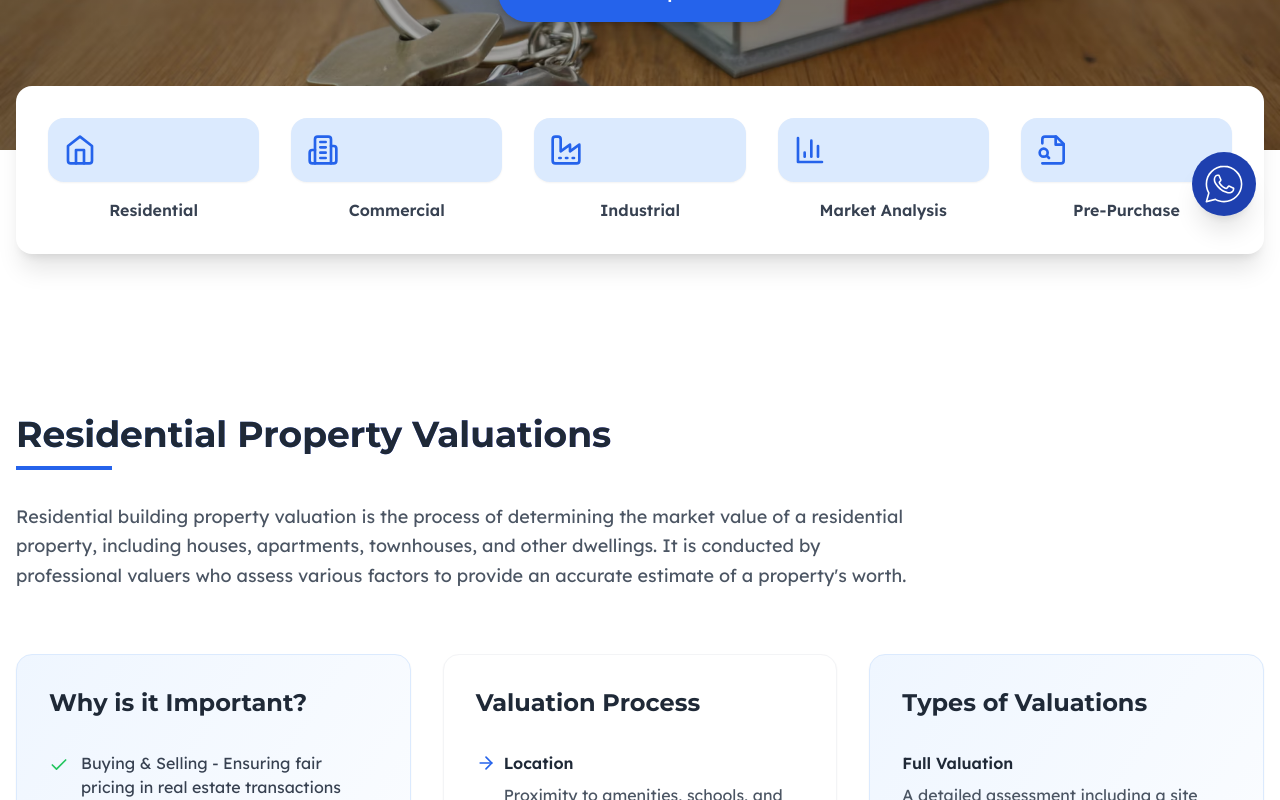
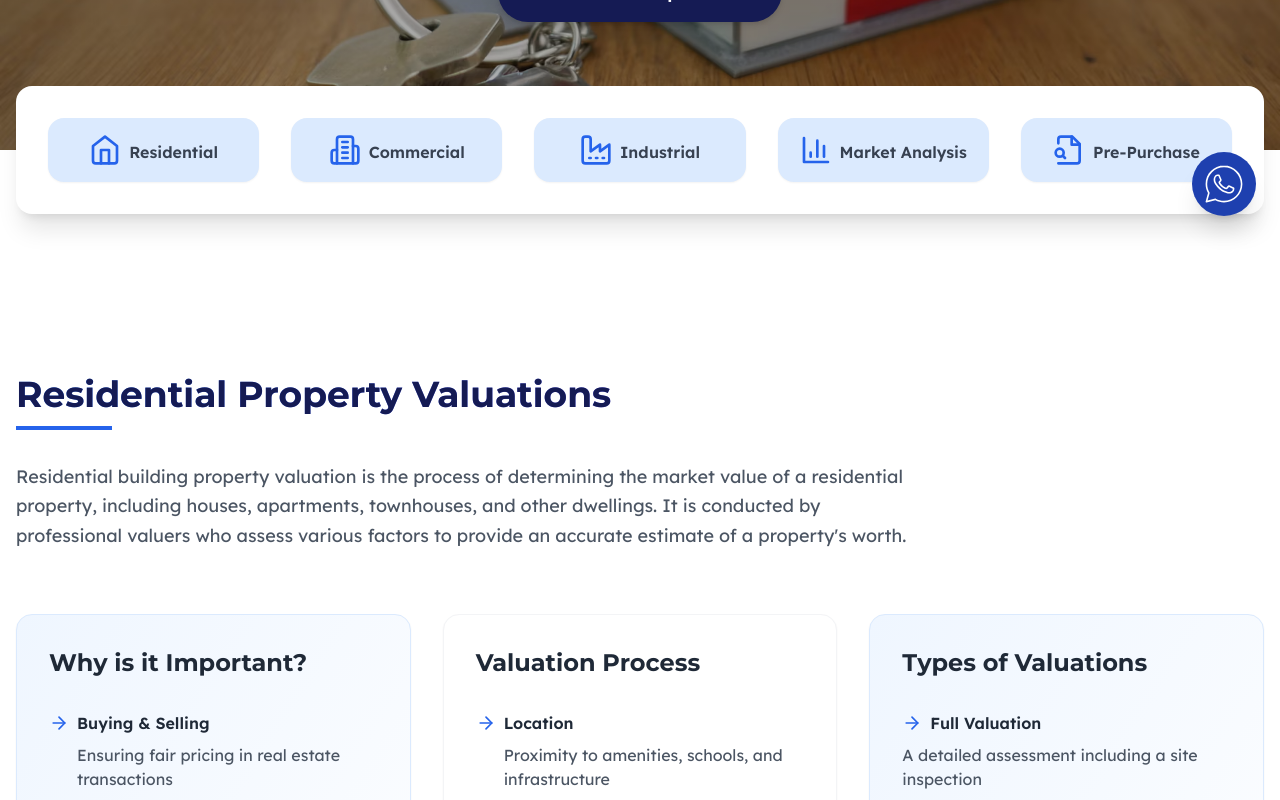
Before and after one commit to keerthana-kumar-08/starlette, a React (Vite) app: page /services in a window 1280 px wide. Shown: the part 560-1360 px from the top of the page. Built offline with nearby package versions, Linux system fonts and the light colour scheme; no server answers.

Commit message:
UI fixes

```diff
--- a/src/components/About.tsx
+++ b/src/components/About.tsx
@@ -14,7 +14,7 @@ const About = ({ fadeIn }: any) => {
         >
           {/* Text Section */}
           <div className="relative">
-            <h2 className="text-5xl md:text-6xl font-extrabold leading-tight">
+            <h2 className="text-5xl md:text-6xl text-[#151B54] font-extrabold leading-tight">
               About Us
             </h2>
             <div className="mt-6 space-y-6 text-gray-700 text-lg leading-relaxed">
--- a/src/components/ChooseUs.tsx
+++ b/src/components/ChooseUs.tsx
@@ -12,7 +12,7 @@ const ChooseUs = ({ fadeIn, stagger }: any) => {
           viewport={{ once: true }}
           className="max-w-3xl mx-auto text-center mb-16"
         >
-          <h2 className="sm:text-5xl text-3xl font-bold mb-6">
+          <h2 className="sm:text-5xl text-3xl text-[#151B54] font-bold mb-6">
             Why Choose Us?
           </h2>
           <p className="text-gray-600 text-lg">
--- a/src/components/MarketAnalysisSection.tsx
+++ b/src/components/MarketAnalysisSection.tsx
@@ -1,5 +1,5 @@
 import React from "react";
-import { Check, BarChart } from "lucide-react";
+import { BarChart, ArrowRight } from "lucide-react";
 
 interface ComponentItem {
   title: string;
@@ -46,7 +46,7 @@ export const MarketAnalysisSection: React.FC<MarketAnalysisSectionProps> = ({
                   <ul className="space-y-4">
                     {component.items.map((item, idx) => (
                       <li key={idx} className="flex items-start gap-3 group">
-                        <Check className="w-5 h-5 text-green-500 flex-shrink-0 mt-1 group-hover:scale-110 transition-transform" />
+                        <ArrowRight className="w-5 h-5 text-blue-600 group-hover:translate-x-1 transition-transform" />
                         <span className="text-gray-700">{item}</span>
                       </li>
                     ))}
@@ -78,7 +78,7 @@ export const MarketAnalysisSection: React.FC<MarketAnalysisSectionProps> = ({
               <div className="space-y-4">
                 {importance.map((item, index) => (
                   <div key={index} className="flex items-start gap-3 group">
-                    <Check className="w-5 h-5 text-green-500 flex-shrink-0 mt-1 group-hover:scale-110 transition-transform" />
+                    <ArrowRight className="w-5 h-5 text-blue-600 group-hover:translate-x-1 transition-transform" />
                     <span className="text-gray-700">{item}</span>
                   </div>
                 ))}
--- a/src/components/ServiceSection.tsx
+++ b/src/components/ServiceSection.tsx
@@ -1,5 +1,5 @@
 import React from "react";
-import { Check, ArrowRight } from "lucide-react";
+import { ArrowRight } from "lucide-react";
 
 interface ProcessItem {
   title: string;
@@ -39,9 +39,16 @@ export const ServiceSection: React.FC<ServiceSectionProps> = ({
             </h3>
             <div className="space-y-4">
               {importance.map((item, index) => (
-                <div key={index} className="flex items-start gap-3 group">
-                  <Check className="w-5 h-5 text-green-500 flex-shrink-0 mt-1 group-hover:scale-110 transition-transform" />
-                  <span className="text-gray-700">{item}</span>
+                <div key={index} className="group">
+                  <div className="flex items-center gap-2 mb-2">
+                    <ArrowRight className="w-5 h-5 text-blue-600 group-hover:translate-x-1 transition-transform" />
+                    <h4 className="font-semibold group-hover:text-blue-600 text-gray-800">
+                      {item.split("-")[0].trim()}
+                    </h4>
+                  </div>
+                  <p className="text-gray-600 pl-7">
+                    {item.split("-")[1].trim()}
+                  </p>
                 </div>
               ))}
             </div>
@@ -56,7 +63,7 @@ export const ServiceSection: React.FC<ServiceSectionProps> = ({
                 <div key={index} className="group">
                   <div className="flex items-center gap-2 mb-2">
                     <ArrowRight className="w-5 h-5 text-blue-600 group-hover:translate-x-1 transition-transform" />
-                    <h4 className="font-semibold text-gray-800">
+                    <h4 className="font-semibold group-hover:text-blue-600 text-gray-800">
                       {item.title}
                     </h4>
                   </div>
@@ -73,9 +80,12 @@ export const ServiceSection: React.FC<ServiceSectionProps> = ({
             <div className="space-y-6">
               {types.map((type, index) => (
                 <div key={index} className="group">
-                  <h4 className="font-semibold text-gray-800 mb-2 group-hover:text-blue-600 transition-colors">
-                    {type.title}
-                  </h4>
+                  <div className="flex items-center gap-2 mb-2">
+                    <ArrowRight className="w-5 h-5 text-blue-600 group-hover:translate-x-1 transition-transform" />
+                    <h4 className="font-semibold text-gray-800 group-hover:text-blue-600 transition-colors">
+                      {type.title}
+                    </h4>
+                  </div>
                   <p className="text-gray-600">{type.description}</p>
                 </div>
               ))}
--- a/src/components/Services.tsx
+++ b/src/components/Services.tsx
@@ -63,7 +63,7 @@ const Services = ({ fadeIn }: any) => {
           viewport={{ once: true }}
           className="max-w-3xl mx-auto text-center mb-16"
         >
-          <h2 className="sm:text-5xl text-3xl font-bold mb-6">
+          <h2 className="sm:text-5xl text-[#151B54] text-3xl font-bold mb-6">
            Our Service
           </h2>
           <p className="text-gray-600 text-lg">
@@ -81,7 +81,7 @@ const Services = ({ fadeIn }: any) => {
               viewport={{ once: true }}
               className="bg-white p-8 rounded-lg shadow-lg hover:shadow-xl transition-shadow"
             >
-              <service.icon className="w-12 h-12 text-yellow-400 mb-6" />
+              <service.icon className="w-12 h-12 hover:text-white bg-gray-200 hover:bg-yellow-500 rounded-md p-2 mb-6 cursor-pointer" />
               <h3 className="text-xl font-bold mb-4">{service.title}</h3>
               <p className="text-gray-600">{service.description}</p>
             </motion.div>
--- a/src/components/Values.tsx
+++ b/src/components/Values.tsx
@@ -12,7 +12,7 @@ const Values = ({ fadeIn, stagger }: any) => {
           viewport={{ once: true }}
           className="text-center mb-16"
         >
-          <h2 className="text-5xl font-bold mb-6">Core Values</h2>
+          <h2 className="text-5xl text-[#151B54] font-bold mb-6">Core Values</h2>
           <p className="text-gray-600 max-w-2xl mx-auto text-lg">
             Our values define who we are and guide everything we do
           </p>
--- a/src/index.css
+++ b/src/index.css
@@ -43,6 +43,6 @@ h2 {
   }
 
   .section-title {
-    @apply text-4xl font-bold mb-8 text-gray-800 relative pb-4 after:content-[''] after:absolute after:bottom-0 after:left-0 after:w-24 after:h-1 after:bg-blue-600;
+    @apply text-4xl font-bold mb-8 text-[#151B54] relative pb-4 after:content-[''] after:absolute after:bottom-0 after:left-0 after:w-24 after:h-1 after:bg-blue-600;
   }
 }
--- a/src/pages/services/index.tsx
+++ b/src/pages/services/index.tsx
@@ -9,13 +9,13 @@ import { serviceIcons } from "../../data/serviceIcons";
 import background from "../../images/service6.avif";
 
 const IconWrapper = ({ children }: { children: React.ReactNode }) => (
-  <div className="p-4 bg-blue-100 rounded-2xl shadow-sm hover:shadow-md transition-all duration-300 transform hover:-translate-y-1">
+  <div className="p-4 bg-blue-100 rounded-2xl shadow-sm hover:shadow-md transition-all duration-300 transform hover:-translate-y-1 flex flex-row gap-2 justify-center items-center">
     {children}
   </div>
 );
 
 const ContactButton = ({ children }: { children: React.ReactNode }) => (
-  <button className="bg-blue-600 text-white hover:bg-blue-700 px-8 py-4 rounded-full font-semibold text-lg transition-all duration-300 flex items-center gap-2 mx-auto shadow-md hover:shadow-lg">
+  <button className="bg-[#151B54] text-white hover:bg-blue-700 px-8 py-4 rounded-full font-semibold text-lg transition-all duration-300 flex items-center gap-2 mx-auto shadow-md hover:shadow-lg">
     {children}
   </button>
 );
@@ -67,8 +67,12 @@ const Service = () => {
                 onClick={() => window.scrollTo({ top: 0, behavior: "smooth" })}
                 className="text-center hover-scale"
               >
-                <IconWrapper>{item.icon}</IconWrapper>
-                <p className="mt-4 font-semibold text-gray-700">{item.label}</p>
+                <IconWrapper>
+                  {item.icon}{" "}
+                  <p className="mt-1 font-semibold text-gray-700">
+                    {item.label}
+                  </p>
+                </IconWrapper>
               </Link>
             ))}
           </div>
@@ -81,7 +85,6 @@ const Service = () => {
       <ServiceSection {...valuationServices.industrial} />
       <MarketAnalysisSection {...valuationServices.marketAnalysis} />
       <PrePurchaseSaleSection {...valuationServices.prePurchaseAndSale} />
-
     </div>
   );
 };
```
Also changed, not shown: src/components/PrePurchaseSaleSection.tsx (+4 -4 lines), src/pages/Contact/index.tsx (+6 -4 lines).
